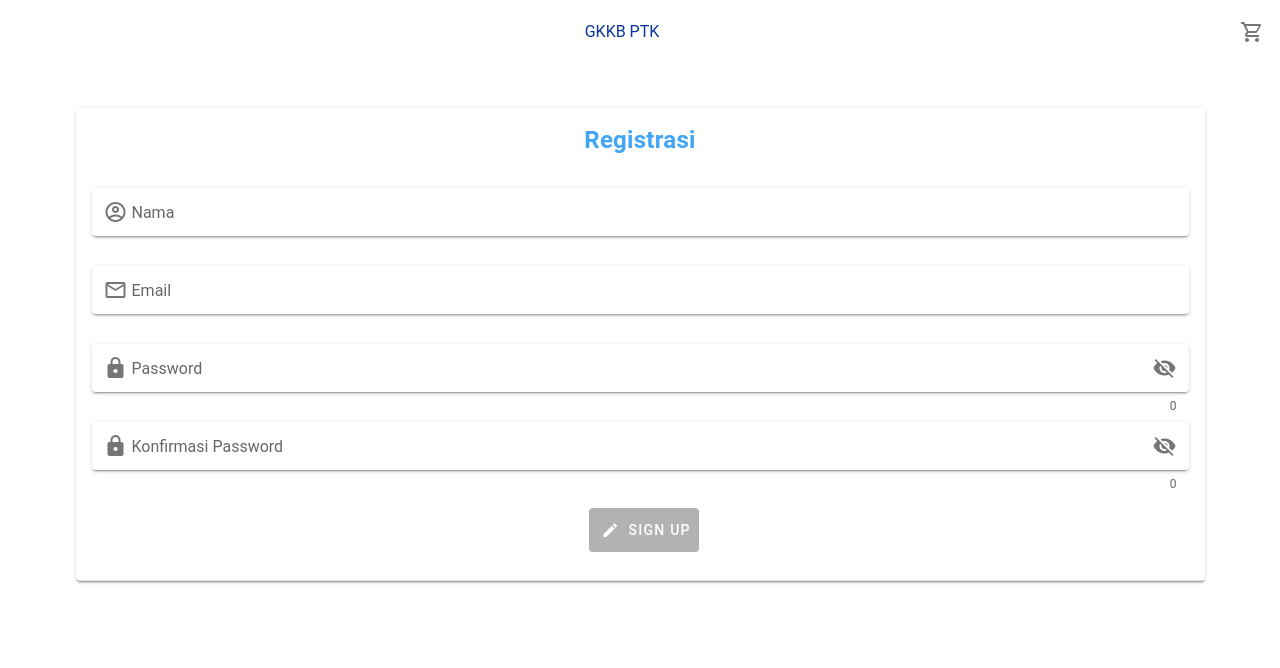
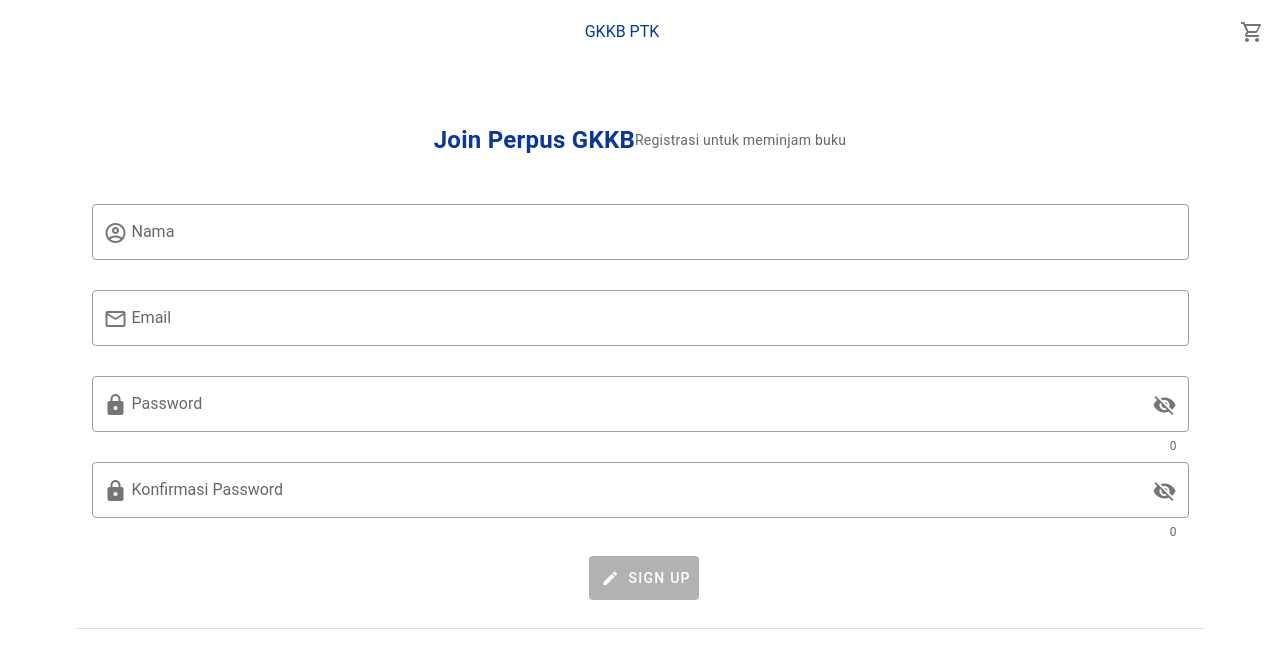
Before and after one commit to rartstudio/backend-perpus-full-api, a Vue app: page /register in a window 1280 px wide. Shown: the top 668 px of the page. Built offline with nearby package versions, Linux system fonts and the light colour scheme.

Commit message:
mengganti style text field ke outlined lalu menambah reaktif di updated untuk mengecek setiap error yang terjadi makan akan border merah, jika sudah berhasil maka error hilang

```diff
--- a/src/App.vue
+++ b/src/App.vue
@@ -18,7 +18,7 @@
         <template v-if="userAuth">
           <v-list-item-group>
             <div class="text-center">
-              <v-btn color=#1976D2 dark large @click="logout">
+              <v-btn color=#0a369d dark large @click="logout">
                 <v-icon>mdi-logout-variant</v-icon>
                 <span class="ml-2">Logout</span>
               </v-btn>
--- a/src/views/Register.vue
+++ b/src/views/Register.vue
@@ -1,33 +1,36 @@
 <template>
-    <v-card class="mt-10 mx-4">
+    <v-card class="mt-10 mx-4" elevation=0>
         <v-card-title class="mb-4 justify-center">
-            <h1 class="header__login">Registrasi</h1>
+            <h1 class="header__login mb-4">Join Perpus GKKB</h1>
+            <p class="text-body-2 text--secondary">Registrasi untuk meminjam buku</p>
         </v-card-title>
         <v-card-text class="mt-4">
             <v-form @submit.prevent="register">
                 <v-text-field
-                    solo
+                    outlined
                     prepend-inner-icon="mdi-account-circle-outline"
                     label="Nama"
                     v-model.trim="details.name"
                     @blur="$v.details.name.$touch()"
                     clearable
                     required
+                    :error="isNameError"
                     :loading="isLoading"
                     :disabled="disabled"
                 />
+                <p v-if="!$v.details.name.minLength" class="text-red mt-m-25 fs-12">Nama minimal 3 huruf.</p>
                 <div v-if="$v.details.name.$error">
                     <p v-if="!$v.details.name.required" class="text-red mt-m-25 fs-12">Nama harap diisi.</p>
-                    <p v-if="!$v.details.name.minLength" class="text-red mt-m-25 fs-12">Nama minimal 3 huruf.</p>
                 </div>
                 <v-text-field
-                    solo
+                    outlined
                     prepend-inner-icon="mdi-email-outline"
                     label="Email"
                     v-model.trim="details.email"
                     @blur="$v.details.email.$touch()"
                     clearable
                     required
+                    :error="isEmailError"
                     :loading="isLoading"
                     :disabled="disabled"
                 />
@@ -36,12 +39,12 @@
                         Email tersebut sudah pernah registrasi
                     </p>
                 </div>
+                <p v-if="!$v.details.email.email" class="text-red mt-m-25 fs-12">Masukkan email valid</p>
                 <div v-if="$v.details.email.$error" class="mt-2">
-                    <p v-if="!$v.details.email.email" class="text-red mt-m-25 fs-12">Masukkan email valid</p>
                     <p v-if="!$v.details.email.required" class="text-red mt-m-25 fs-12">Email wajib diisi.</p>
                 </div>
                 <v-text-field
-                    solo
+                    outlined
                     label="Password"
                     :type="showPassword ? 'text' : 'password'"
                     prepend-inner-icon="mdi-lock"
@@ -51,6 +54,7 @@
                     @blur="$v.details.password.$touch()"
                     clearable
                     required
+                    :error="isPassError"
                     :loading="isLoading"
                     :disabled="disabled"
                     :counter="counterPassword ? countPass : false"
@@ -60,12 +64,12 @@
                         Konfirmasi Password beda dengan password
                     </p>
                 </div>
+                <p v-if="!$v.details.password.minLength" class="text-red mt-m-25 fs-12">Password minimal 8 huruf.</p>
                 <div v-if="$v.details.password.$error" class="mt-2">
                     <p v-if="!$v.details.password.required" class="text-red mt-m-25 fs-12">Password harap diisi.</p>
-                    <p v-if="!$v.details.password.minLength" class="text-red mt-m-25 fs-12">Password minimal 8 huruf.</p>
                 </div>
                 <v-text-field
-                    solo
+                    outlined
                     label="Konfirmasi Password"
                     :type="showPasswordConfirm ? 'text' : 'password'"
                     prepend-inner-icon="mdi-lock"
@@ -75,13 +79,14 @@
                     @blur="$v.details.password_confirmation.$touch()"
                     clearable
                     required
+                    :error="isConfirmPassError"
                     :loading="isLoading"
                     :disabled="disabled"
                     :counter="counterConfirm ? countConfirm : false"
                 />
+                <p v-if="!$v.details.password_confirmation.minLength" class="text-red mt-m-25 fs-12">Konfirmasi password harus sesuai dengan password.</p>
                 <div v-if="$v.details.password_confirmation.$error">
                     <p v-if="!$v.details.password_confirmation.required" class="text-red mt-m-25 fs-12">Konfirmasi password harap diisi.</p>
-                    <p v-if="!$v.details.password_confirmation.minLength" class="text-red mt-m-25 fs-12">Konfirmasi password harus sesuai dengan password.</p>
                 </div>
                 <v-card-actions class="d-flex justify-center align-center pb-3">
                     <template v-if="isSubmitted">
@@ -132,9 +137,13 @@
 }
 
 .header__login {
-    color: #42A5F5;
+    color: #0a369d;
     text-align: center;
     font-size: 1.5rem;
+}
+
+.v-text-field__slot > .v-label:focus {
+    left: -28px !important
 }
 </style>
 
@@ -150,6 +159,12 @@ export default {
     },
 
     data: () => ({
+        //if any error when typing text field
+        isNameError: false,
+        isEmailError: false,
+        isPassError: false,
+        isConfirmPassError: false,
+
         //loading bar text field
         isLoading: false,
 
@@ -202,7 +217,7 @@ export default {
         }
     },
     computed : {
-        ...mapState(['auth'])
+        ...mapState(['auth']),
     },
     updated(){
         if(this.details.password != null) {
@@ -210,6 +225,33 @@ export default {
         }
         if(this.details.email != null){
             this.disabledBackendValidationEmail()
+        }
+        // if(this.$v.details.email.email == false){
+        //     this.isEmailError = true
+        // }
+        if(!this.$v.details.name.minLength){
+            this.isNameError = true
+        }
+        else {
+            this.isNameError = false
+        }
+        if(this.$v.details.email.email == true){
+            this.isEmailError = false
+        }
+        else {
+            this.isEmailError = true
+        }
+        if(!this.$v.details.password.minLength ){
+            this.isPassError = true
+        }
+        else {
+            this.isPassError = false
+        }
+        if(!this.$v.details.password_confirmation.minLength ){
+            this.isConfirmPassError = true
+        }
+        else {
+            this.isConfirmPassError = false
         }
     },
     methods: {
```
